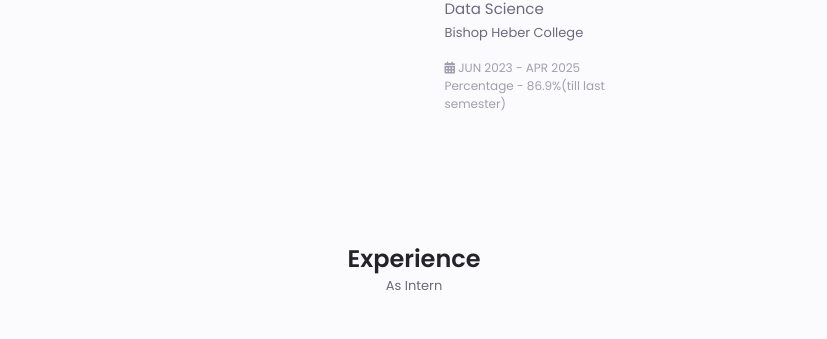
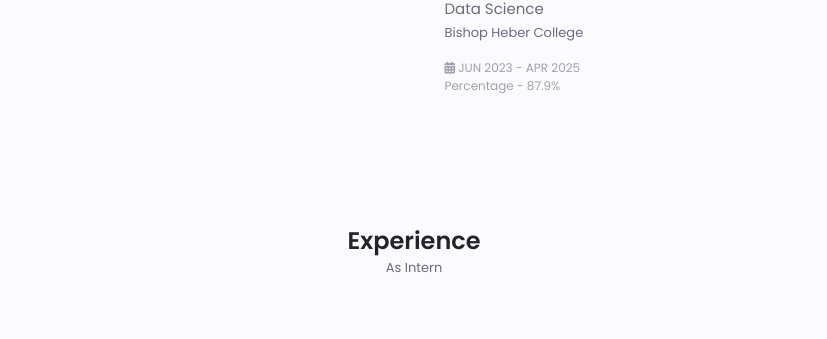
Before and after one commit to nivashinijayaraj/portfolio.github.io, a plain HTML site: page index.html in a window 1280 px wide. Shown: the part 2083-2422 px from the top of the page, without its empty margins (226-1053 px from the left). Drawn offline with Linux system fonts and the light colour scheme.

Commit message:
Update index.html

```diff
--- a/index.html
+++ b/index.html
@@ -258,7 +258,7 @@ Let's connect and explore opportunities to transform data into actionable intell
                   <div class="qualification-date">
                     <i class="fa-solid fa-calendar-days"></i>
                         JUN 2023 - APR 2025
-			Percentage - 86.9%(till last semester)
+			Percentage - 87.9%
                   </div>
                 </div>
               </div>
```
